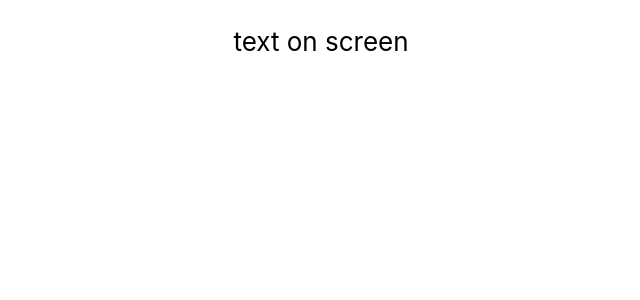
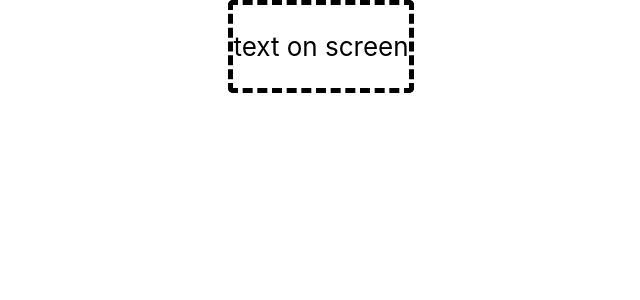
Before and after one commit to yudintsevtimofey/PractiCode-ShellHacks2025, a React (Create React App) app: page / in a window 1280 px wide. Shown: the top 300 px of the page, without its empty margins (319-959 px from the left). Built offline with nearby package versions, Linux system fonts and the light colour scheme.

Commit message:
gave our border a style.

```diff
--- a/src/styles/QuestionBox.css
+++ b/src/styles/QuestionBox.css
@@ -1,6 +1,7 @@
 .Box-Container {
   border-radius: 5px;
   border-width: 5px;
+  border-style: dashed;
   border-color: black;
 }
 .Box-header > p {
```
